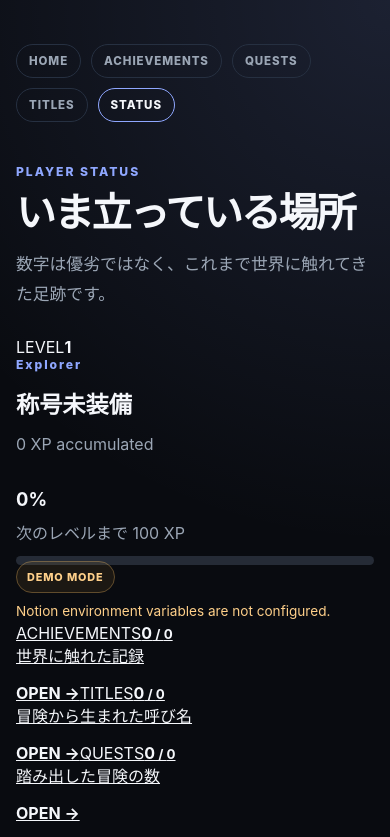
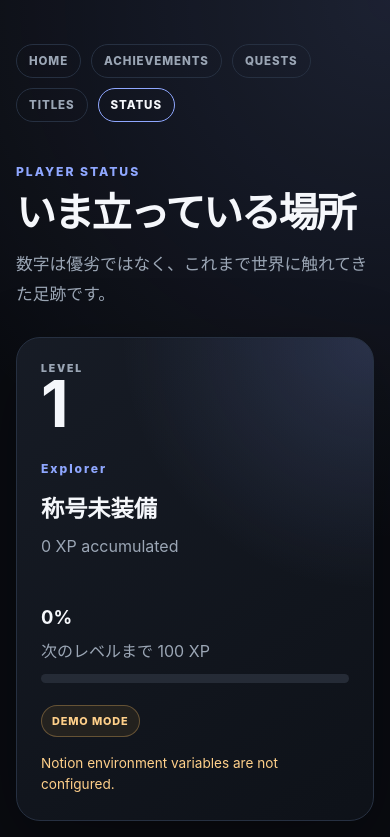
Before and after one commit to takakei510/LIFE-OS, a Next.js app in the folder apps/web/: page /status in a window 390 px wide. Shown: the top 837 px of the page. Built offline with nearby package versions, Linux system fonts and the light colour scheme.

Commit message:
style: add Status screen layout

```diff
--- a/apps/web/app/globals.css
+++ b/apps/web/app/globals.css
@@ -97,14 +97,29 @@ h2 { margin-bottom: 10px; font-size: 1.45rem; }
 .titleCard p { color: var(--muted); line-height: 1.65; }
 .titleCard > a { color: var(--accent); font-size: .72rem; font-weight: 800; letter-spacing: .08em; text-decoration: none; }
 .lockedHint { color: var(--muted); font-size: .72rem; }
+.statusHero { position: relative; padding: 32px; border: 1px solid var(--line); border-radius: 24px; background: radial-gradient(circle at right top, rgba(143, 167, 255, .18), transparent 42%), linear-gradient(145deg, rgba(23, 28, 38, .98), rgba(14, 18, 25, .98)); box-shadow: 0 24px 80px rgba(0, 0, 0, .28); }
+.statusIdentity { display: grid; grid-template-columns: auto 1fr; align-items: center; gap: 28px; }
+.statusIdentity h2 { margin-bottom: 8px; }
+.statusLevelLabel { display: block; color: var(--muted); font-size: .65rem; font-weight: 900; letter-spacing: .18em; }
+.statusLevel { display: block; font-size: clamp(4rem, 12vw, 7rem); line-height: .9; letter-spacing: -.08em; }
+.statusHero .sourceBadge { display: inline-block; margin-top: 22px; }
+.statusRecordGrid { display: grid; grid-template-columns: repeat(3, 1fr); gap: 16px; margin-top: 18px; }
+.statusRecordCard { display: flex; min-height: 230px; padding: 22px; border: 1px solid var(--line); border-radius: 20px; background: linear-gradient(145deg, rgba(23, 28, 38, .96), rgba(14, 18, 25, .96)); flex-direction: column; text-decoration: none; transition: transform .18s ease, border-color .18s ease; }
+.statusRecordCard:hover { transform: translateY(-3px); border-color: var(--accent); }
+.statusRecordCard > span { color: var(--muted); font-size: .68rem; font-weight: 850; letter-spacing: .12em; }
+.statusRecordCard > strong { margin: 28px 0 10px; font-size: 2.8rem; }
+.statusRecordCard > strong small { color: var(--muted); font-size: 1rem; }
+.statusRecordCard p { flex: 1; color: var(--muted); line-height: 1.6; }
+.statusRecordCard b { color: var(--accent); font-size: .7rem; letter-spacing: .08em; }
 @media (max-width: 640px) {
   main { padding: 44px 0; }
   .playerCardHeader, .xpRow { align-items: flex-start; flex-direction: column; gap: 10px; }
   .sourceBadge { align-self: flex-start; }
-  .statsGrid, .filterGrid, .achievementGrid, .detailFacts, .questGrid, .titleGrid { grid-template-columns: 1fr; }
+  .statsGrid, .filterGrid, .achievementGrid, .detailFacts, .questGrid, .titleGrid, .statusRecordGrid { grid-template-columns: 1fr; }
   .statCard { min-height: 110px; }
   .achievementDetail { padding: 22px; }
   .questSummary, .questCardTop, .questReward, .titleSummary, .titleCardTop { align-items: flex-start; flex-direction: column; }
   .questReward span { max-width: none; }
-  .equippedTitleCard { grid-template-columns: 1fr; }
+  .equippedTitleCard, .statusIdentity { grid-template-columns: 1fr; }
+  .statusHero { padding: 24px; }
 }
```
